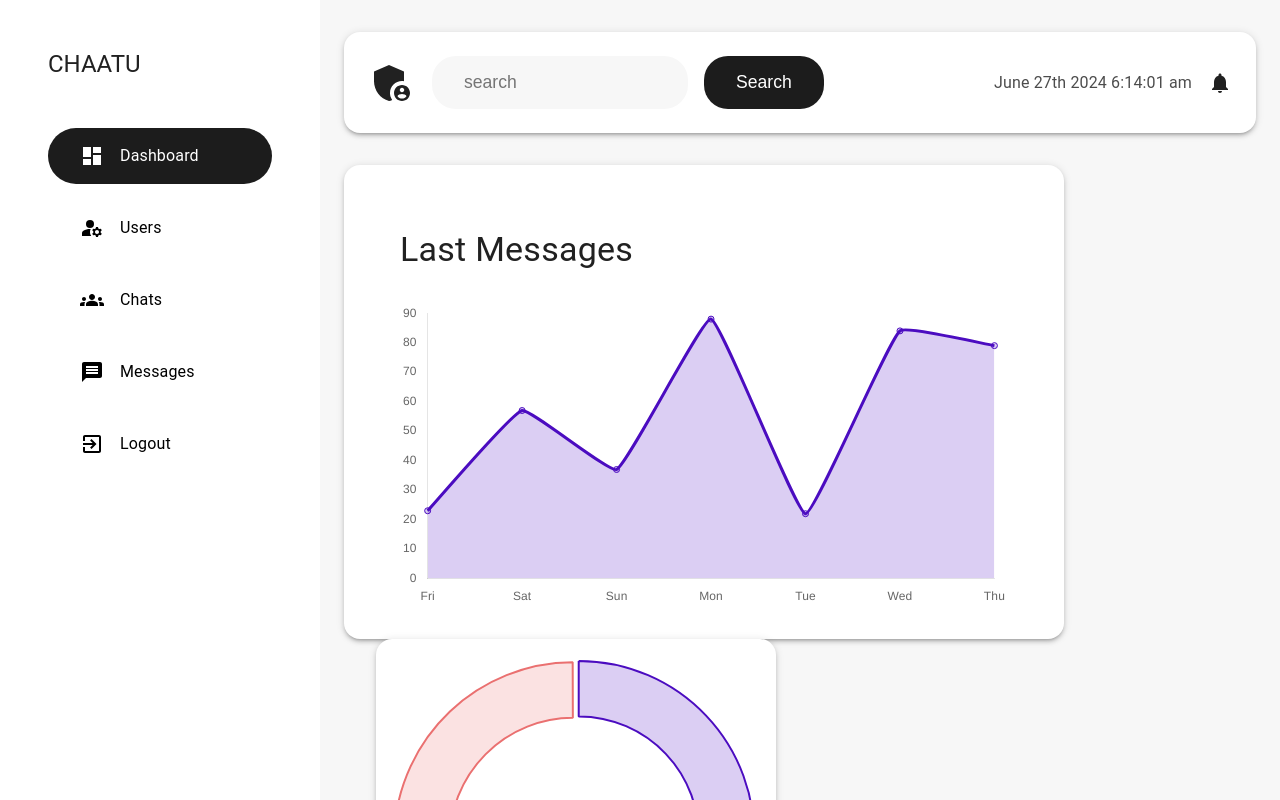
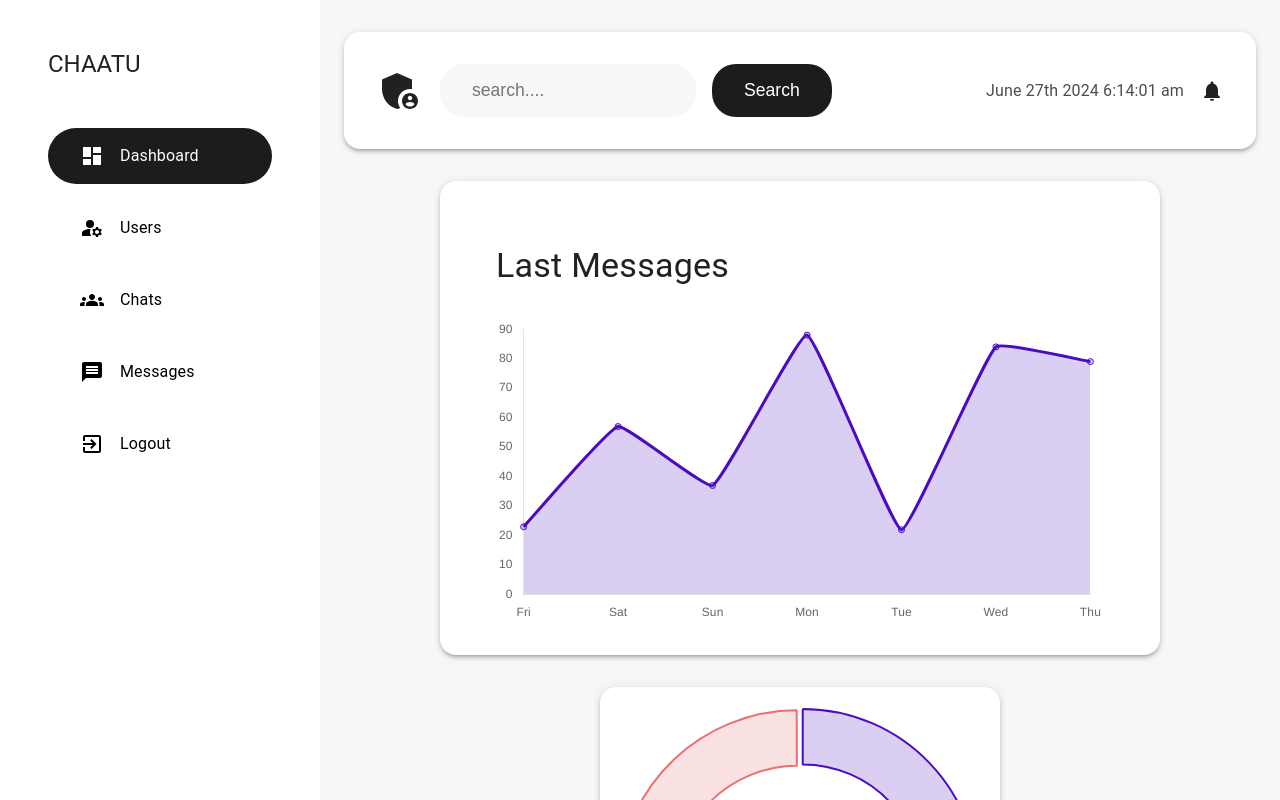
Before and after one commit to sauravkumar1812/Chat_app, a React (Vite) app in the folder client/: page /admin/dashboard in a window 1280 px wide. Shown: the top 800 px of the page. Built offline with nearby package versions, Linux system fonts and the light colour scheme.

Commit message:
normal commit

```diff
--- a/client/src/pages/admin/Dashboard.jsx
+++ b/client/src/pages/admin/Dashboard.jsx
@@ -22,11 +22,11 @@ const Dashboard = () => {
   const Appbar = (
     <Paper
       elevation={3}
-      sx={{ padding: "1.5rem", margin: "2rem 0", borderRadius: "1rem" }}
+      sx={{ padding: "2rem", margin: "2rem 0", borderRadius: "1rem" }}
     >
       <Stack direction={"row"} alignItems={"center"} spacing={"1rem"}>
         <AdminPanelSettingsIcon sx={{ fontSize: "3rem" }} />
-        <SearchField placeholder="search" />
+        <SearchField placeholder="search...." />
         <CurveButton>Search</CurveButton>
         <Box flexGrow={1} />
         <Typography
@@ -48,8 +48,8 @@ const Dashboard = () => {
     xs:"column",
     sm:"row",
   }}
-  spacing={"2rem"}
-  justifyContent={"space-between"}
+  spacing="2rem"
+  justifyContent="space-between"
   alignItems={"center"}
   margin={"2rem 0"}
   ><Widget title={"Users"} value={34} Icon={<PersonIcon/>}/>
@@ -61,7 +61,16 @@ const Dashboard = () => {
       <Container component={"main"}>
         {Appbar}
 
-        <Stack direction={"row"} spacing={"2rem"} flexWrap={"wrap"}>
+        <Stack  direction={{
+              xs: "column",
+              sm: "row",
+            }}flexWrap={"wrap"}
+            justifyContent={"center"}
+            alignItems={{
+              xs: "center",
+              lg: "stretch",
+            }}
+            sx={{ gap: "2rem" }}>
           <Paper
             elevation={3}
             sx={{
```
